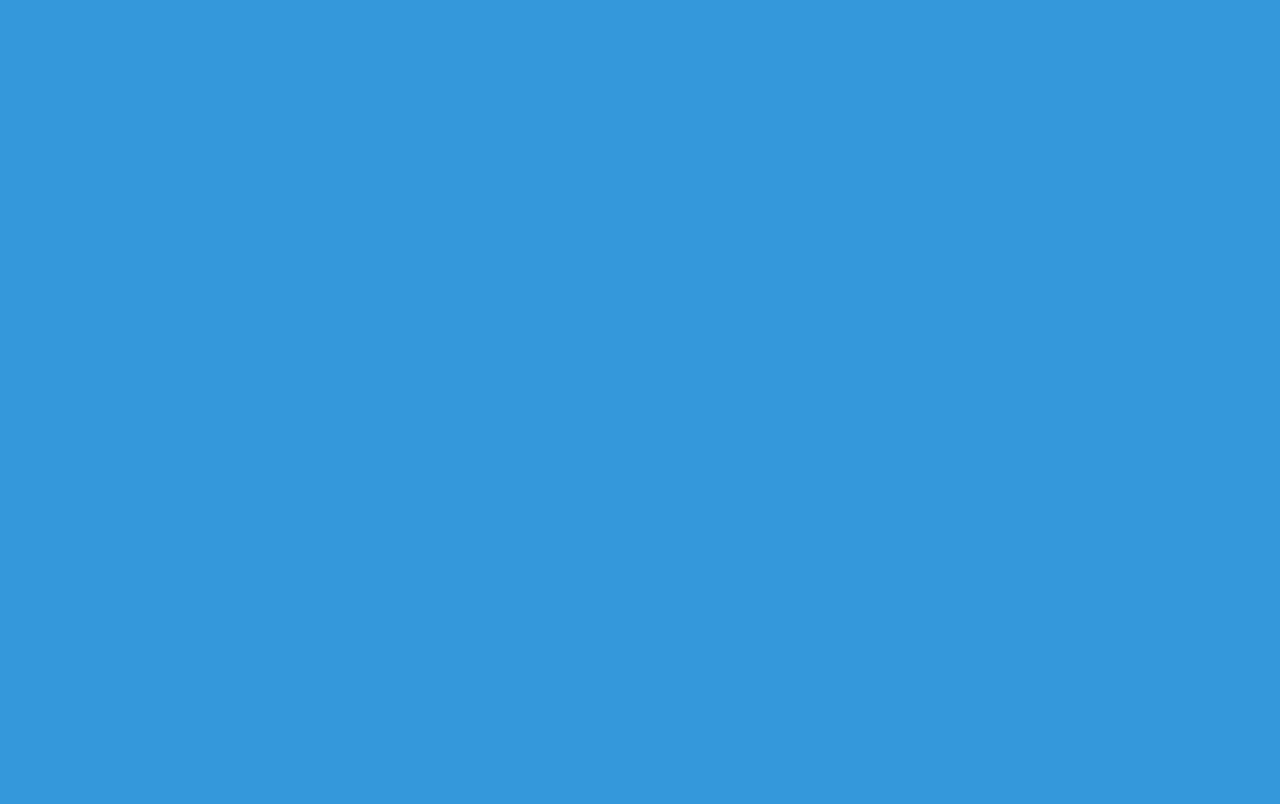
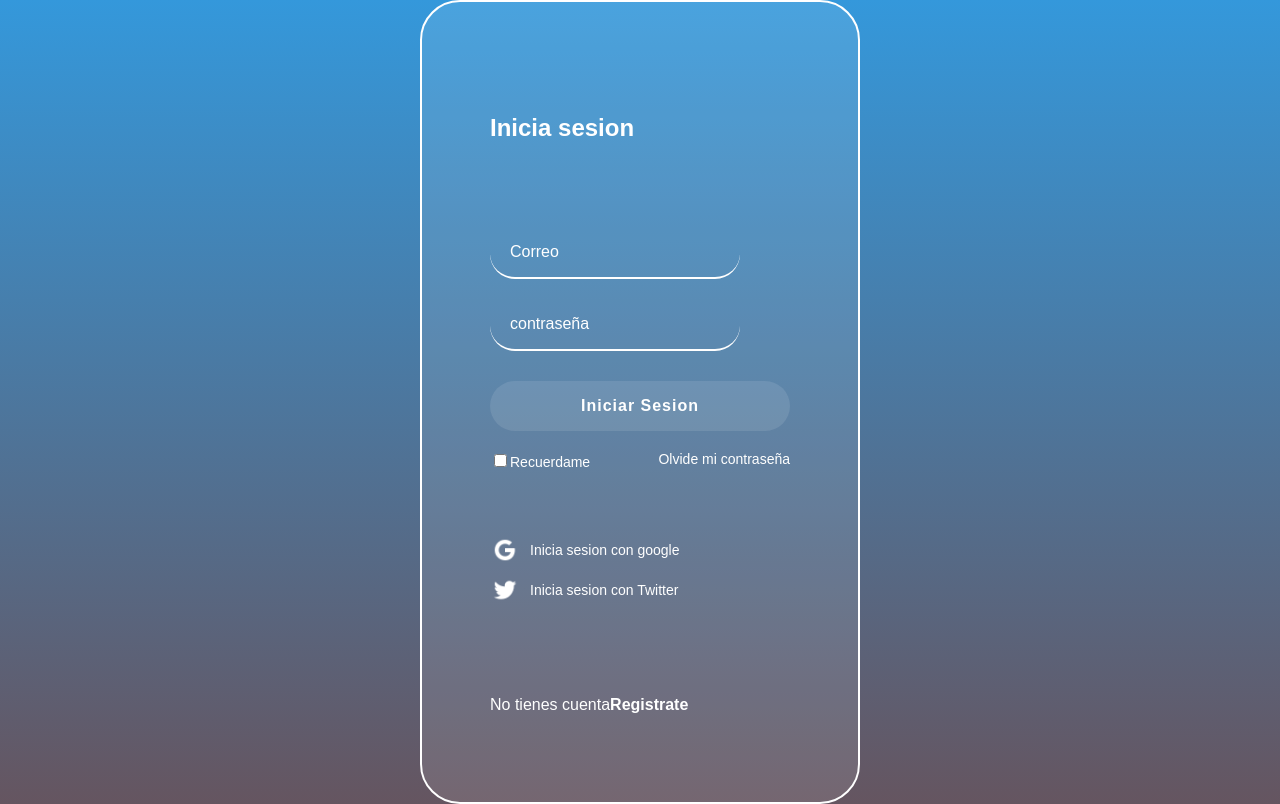
Before and after one commit to garceseder2/videoReactPlatzi, a React app in the folder Platzi-Video/: page /Login in a window 1280 px wide. Built offline with nearby package versions, Linux system fonts and the light colour scheme.

Commit message:
Creacion componetes de Login

```diff
--- a/Platzi-Video/src/assets/styles/Variables.scss
+++ b/Platzi-Video/src/assets/styles/Variables.scss
@@ -2,23 +2,3 @@
 
 $theme-font: 'Muli', sans-serif;
 $main-color: #3498DB;
-
-
-
-.input {
-    background-color: rgba(255, 255, 255, 0.1);
-    border: 2px solid white;
-    border-radius: 25px;
-    color: white;
-    font-family: "Muli", sans-serif;
-    font-size: 16px;
-    height: 50px;
-    margin-bottom: 20px;
-    outline: none;
-    padding: 0px 20px;
-    width: 70%;
-  }
-
-  ::placeholder {
-    color: white;
-  }
--- /dev/null
+++ b/Platzi-Video/src/assets/styles/components/Login.scss
@@ -0,0 +1,112 @@
+.login {
+    background: linear-gradient(#3498DB, #655560);
+    display: flex;
+    align-items: center;
+    justify-content: center;
+    flex-direction: column;
+    padding: 0px 30px;
+    min-height: calc(100vh - 200px);
+  }
+
+  .login__continer {
+    background-color: rgba(255, 255, 255, 0.1);
+    border: 2px solid white;
+    border-radius: 40px;
+    color: white;
+    padding: 60px 68px 40px;
+    min-height: 700px;
+    width: 300px;
+    display: flex;
+    justify-content: space-around;
+    flex-direction: column;
+  }
+
+  .login__continer--form {
+    display: flex;
+    flex-direction: column;
+  }
+
+  .login__continer--form label {
+    font-size: 14px;
+  }
+
+  .login__continer--rememnber-me {
+    color: white;
+    display: flex;
+    justify-content: space-between;
+    margin-top: 10px;
+  }
+
+  .login__continer--rememnber-me a {
+    color: white;
+    font-size: 14px;
+    text-decoration: none;
+  }
+
+  .login__continer--rememnber-me a:hover {
+    text-decoration: underline;
+  }
+
+  .login__continer--social-media > div {
+    display: flex;
+    align-items: center;
+    font-size: 14px;
+    margin-bottom: 10px;
+  }
+
+  .login__continer--social-media > div > img {
+    width: 30px;
+    margin-right: 10px;
+  }
+
+  .login__continer--register {
+    font-size: 14x;
+  }
+
+  .login__continer--register a {
+    font-size: 16px;
+    color: white;
+    font-weight: bold;
+    text-decoration: none;
+  }
+
+  .login__continer--register a:hover {
+    text-decoration: underline;
+  }
+
+
+  // Button
+
+  /* inputs */
+.input {
+    background-color: transparent;
+    border-left: 0px;
+    border-top: 0px;
+    border-right: 0px;
+    border-bottom: 2px solid white;
+    font-family: "Muli", sans-serif;
+    font-size: 16px;
+    margin-bottom: 20px;
+    padding: 0px 20px;
+    outline: none;
+    height: 50px;
+    color: white;
+  }
+
+  ::placeholder {
+    color: white;
+  }
+
+  .button {
+    background-color: rgba(255, 255, 255, 0.1);
+    border: none;
+    border-radius: 25px;
+    color: white;
+    cursor: pointer;
+    font-size: 16px;
+    font-weight: bold;
+    font-family: "Muli", sans-serif;
+    height: 50px;
+    letter-spacing: 1px;
+    margin: 10px 0px;
+  }
--- a/Platzi-Video/src/assets/styles/components/Search.scss
+++ b/Platzi-Video/src/assets/styles/components/Search.scss
@@ -17,3 +17,21 @@
       font-size: 30px;
     }
   }
+
+  .input {
+    background-color: rgba(255, 255, 255, 0.1);
+    border: 2px solid white;
+    border-radius: 25px;
+    color: white;
+    font-family: "Muli", sans-serif;
+    font-size: 16px;
+    height: 50px;
+    margin-bottom: 20px;
+    outline: none;
+    padding: 0px 20px;
+    width: 70%;
+  }
+
+  ::placeholder {
+    color: white;
+  }
--- /dev/null
+++ b/Platzi-Video/src/containers/Login.jsx
@@ -0,0 +1,43 @@
+/* eslint-disable jsx-a11y/label-has-associated-control */
+import React from 'react';
+import GoogleImage from '../assets/static/google-icon.png';
+import TwiterImage from '../assets/static/twitter-icon.png';
+import '../assets/styles/components/Login.scss';
+
+const Login = () => (
+  <section className='login'>
+    <div className='login__continer'>
+      <h2>Inicia sesion</h2>
+      <form action='' className='login__continer--form'>
+        <input className='input' type='input' placeholder='Correo' />
+        <input className='input' type='password' placeholder='contraseña' />
+        <button className='button' type='button'>Iniciar Sesion</button>
+        <div className='login__continer--rememnber-me'>
+          <label>
+            <input type='checkbox' id='cbox' />
+            Recuerdame
+          </label>
+          <a href='/'>Olvide mi contraseña</a>
+
+        </div>
+      </form>
+      <section className='login__continer--social-media'>
+        <div>
+          <img src={GoogleImage} alt='Google' />
+          Inicia sesion con google
+        </div>
+        <div>
+          <img src={TwiterImage} alt='Twitter' />
+          Inicia sesion con Twitter
+        </div>
+      </section>
+      <p className='login__continer--register'>
+        No tienes cuenta
+        <a href='/'>Registrate</a>
+      </p>
+
+    </div>
+  </section>
+);
+
+export default Login;
--- a/Platzi-Video/src/routes/App.js
+++ b/Platzi-Video/src/routes/App.js
@@ -1,10 +1,12 @@
 import React from 'react';
 import { BrowserRouter, Route } from 'react-router-dom';
 import Home from '../containers/Home';
+import Login from '../containers/Login';
 
 const App = () => (
   <BrowserRouter>
     <Route exact path='/' component={Home} />
+    <Route exact path='/Login' component={Login} />
   </BrowserRouter>
 );
 
--- a/Platzi-Video/webpack.config.js
+++ b/Platzi-Video/webpack.config.js
@@ -45,6 +45,9 @@ module.exports = {
       },
     ],
   },
+  devServer: {
+    historyApiFallback: true,
+  },
   plugins: [
     new HtmlWebpackPlugin({
       template: './public/index.html',
```
Also changed, not shown: Platzi-Video/src/containers/Register.jsx (added, +34 -0 lines).
